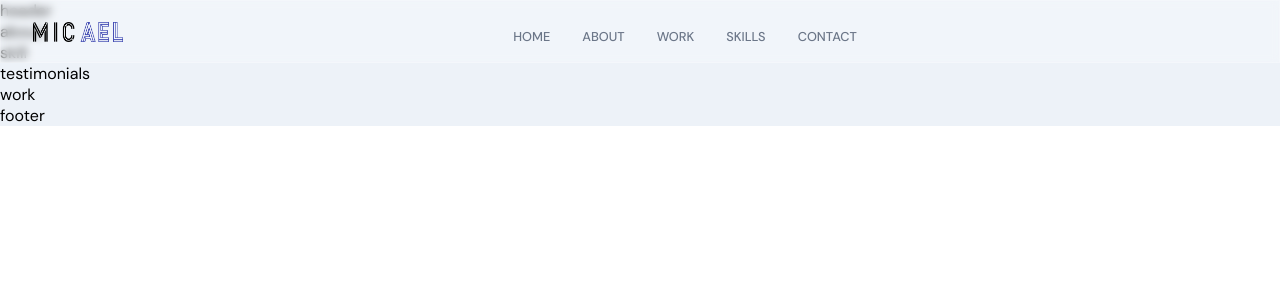
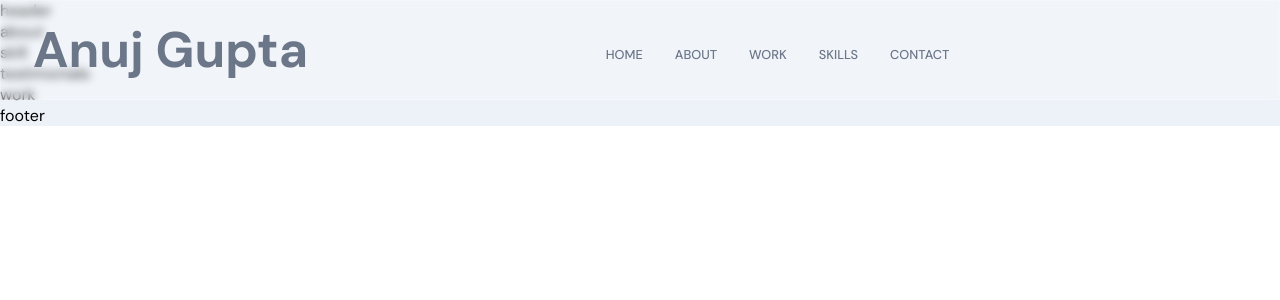
Before and after one commit to Anuj-Gupta79/Portfolio, a React (Create React App) app in the folder portfolio-frontend/: page / in a window 1280 px wide. Shown: the top 300 px of the page. Built offline with nearby package versions, Linux system fonts and the light colour scheme.

Commit message:
Name Updated in Navbar

```diff
--- a/portfolio-frontend/src/components/Navbar/navbar.jsx
+++ b/portfolio-frontend/src/components/Navbar/navbar.jsx
@@ -11,7 +11,7 @@ const Navbar = () => {
   return (
     <nav className="app__navbar">
       <div className="app__navbar-logo">
-        <img src={images.logo} alt="logo" />
+        <p>Anuj Gupta</p>
       </div>
       <ul className="app__navbar-links">
         {["home", "about", "work", "skills", "contact"].map((item) => (
--- a/portfolio-frontend/src/components/Navbar/navbar.scss
+++ b/portfolio-frontend/src/components/Navbar/navbar.scss
@@ -19,13 +19,20 @@
   justify-content: flex-start;
   align-items: center;
 
-  img {
-    width: 90px;
-    height: 20px;
+  p {
+    font-size: 50px;
+    font-weight: 1000;
+    color: var(--gray-color);
+    cursor: pointer;
+    transition: all 0.2s ease-in-out;
 
-    @media screen and (min-width: 2000px) {
-      width: 180px;
-      height: 40px;
+    &:hover{
+        color: var(--secondary-color);
+    }
+
+    @media screen and (max-width: 400px) {
+     font-size: 30px;
+     font-weight: 700;
     }
   }
 }
```
